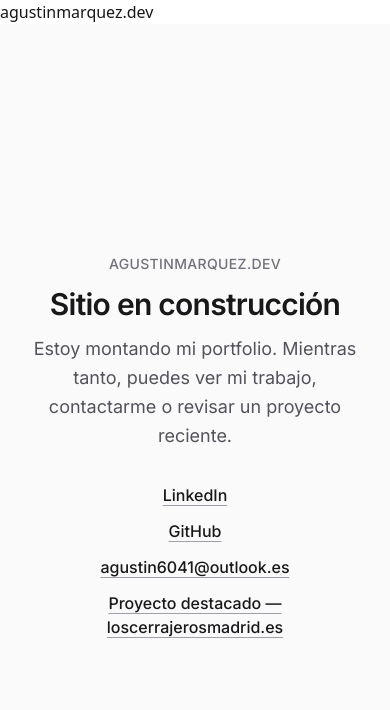
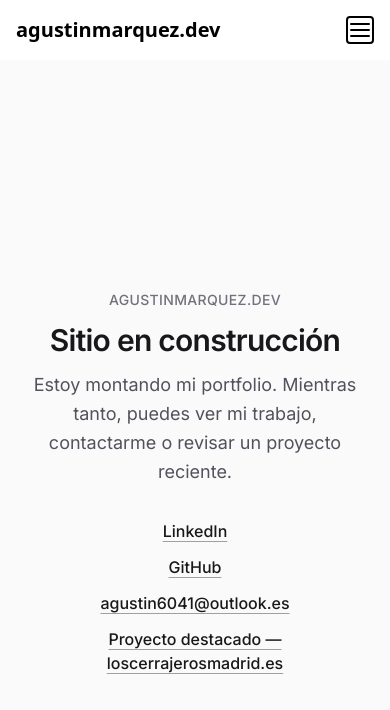
Before and after one commit to Agu1406/agustinmarquez.dev, a Next.js app in the folder frontend/: page / in a window 390 px wide. Shown: the top 710 px of the page. Built offline with nearby package versions, Linux system fonts and the light colour scheme.

Commit message:
Refactor Header component in frontend to enhance layout and navigation. Update styles for improved responsiveness and add navigation links for LinkedIn, GitHub, and email. Correct import casing for Header component.

```diff
--- a/frontend/app/components/header.tsx
+++ b/frontend/app/components/header.tsx
@@ -1,9 +1,33 @@
 export default function Header() {
     return (
         <>
-        <header>
-            <span>agustinmarquez.dev</span>
-        </header>
+            <header className="flex items-center justify-between p-4 bg-white text-black shadow-md">
+                <span className="font-bold text-xl">agustinmarquez.dev</span>
+
+                {/**
+                 * Menú de navegación en modo escritorio (solo visible en tamaño "md" o más)
+                 */}
+                <nav className="hidden md:flex space-x-6 font-medium">
+                    <a href="https://www.linkedin.com/in/agustin6041/" target="_blank" rel="noopener noreferrer">LinkedIn</a>
+                    <a href="https://github.com/Agu1406" target="_blank" rel="noopener noreferrer">GitHub</a>
+                    <a href="mailto:agustin6041@outlook.es" target="_blank" rel="noopener noreferrer">Correo</a>
+                </nav>
+
+                {/**
+                 * Botón (menu de hamburguesa) pintado "a mano" con SVG.
+                 */}
+                <button className="md:hidden border-2 border-black rounded-sm hover:bg-black hover:text-white transition-colors">
+                    <svg className="w-6 h-6" fill="none" stroke="currentColor" viewBox="0 0 24 24">
+                        <path strokeLinecap="round" strokeLinejoin="round" strokeWidth="2"
+                            d="
+                            M3 6 h18
+                            M3 12 h18
+                            M3 18 h18">
+                        </path>
+                    </svg>
+                </button>
+
+            </header>
         </>
     );
 }
--- a/frontend/app/layout.tsx
+++ b/frontend/app/layout.tsx
@@ -2,7 +2,7 @@ import type { Metadata } from "next";
 import { Inter, JetBrains_Mono } from "next/font/google";
 import "./globals.css";
 
-import Header from "./components/header";
+import Header from "./components/Header";
 
 const inter = Inter({
   variable: "--font-inter",
```
